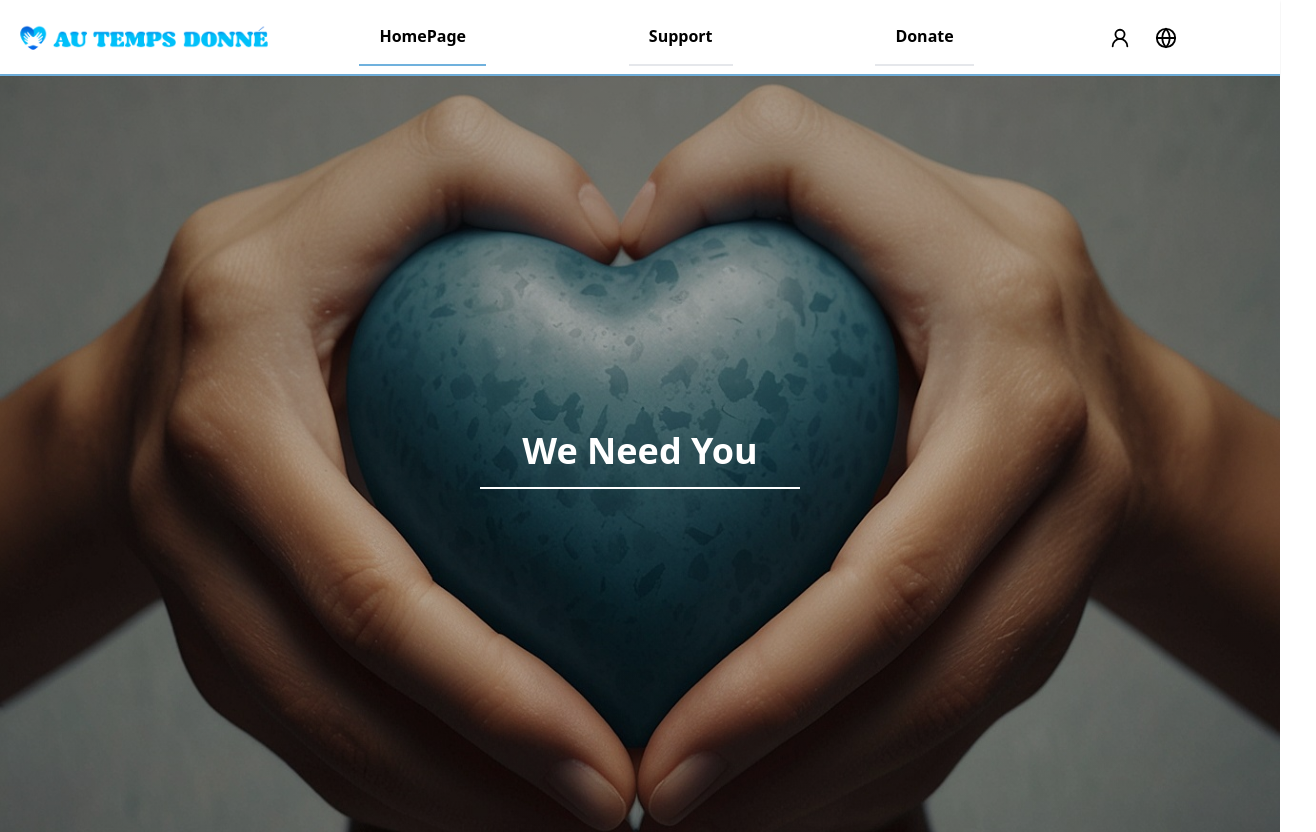
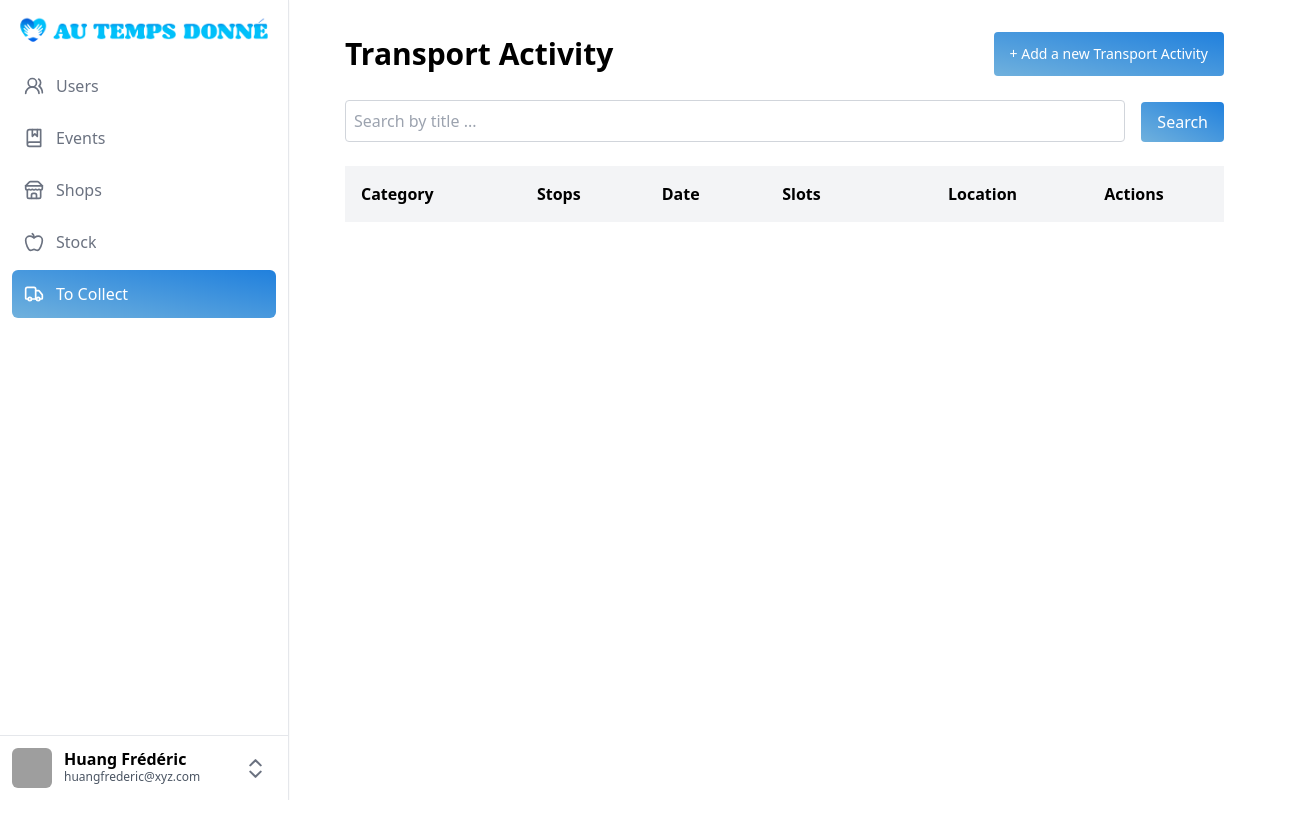
Before and after one commit to AshinGroup/AuTempsDonne, a React app in the folder web/: page / in a window 1280 px wide. Shown: the top 832 px of the page, 1316 px wide, since content can reach past the window. After the commit the page ends 800 px from the top, so only its background shows below. Built offline with nearby package versions, Linux system fonts and the light colour scheme; grey boxes are pictures that could not be loaded.

Commit message:
First ver of the toCollect Page

```diff
--- a/web/src/App.jsx
+++ b/web/src/App.jsx
@@ -62,8 +62,8 @@ const App = () => {
     <IntlProvider locale={locale} messages={messages}>
       <Routes>
         {/* à voir mais, ptet ajouter les routes pour tout les contents de la navbar, pour pouvoir y accéderr */}
-        {/* <Route path="/" element={<LogIn />} /> */}
-        <Route path="/" element={<HomePage />} />
+        <Route path="/" element={<AdminPanel />} />
+        {/* <Route path="/" element={<HomePage />} /> */}
         <Route path="/admin-panel" element={<AdminPanel />} />
         <Route path="/signup" element={<SignUp />} />
         <Route path="/login" element={<LogIn />} />
--- a/web/src/components/contents/toCollect.jsx
+++ b/web/src/components/contents/toCollect.jsx
@@ -1,9 +1,178 @@
 import React, { useEffect, useState } from "react";
+import { FormattedMessage, useIntl } from "react-intl";
+import { format } from "date-fns";
+
 
 const ToCollect = () => {
+    // Display the events and Pagination
+    const [events, setEvents] = useState([]);
+    const [currentPage, setCurrentPage] = useState(1);
+    const [maxPages, setMaxPages] = useState(0);
+    const pageNumbers = [];
+    const pagesToShow = 2;
+    const [expanded, setExpanded] = useState(() => window.innerWidth > 980);
+    const [searchInput, setSearchInput] = useState("");
+
+    const intl = useIntl();
+    const searchPlaceholder = intl.formatMessage({
+        id: "event.searchPlaceholder",
+        defaultMessage: "Search by title ...",
+      });
+    // Function to handle window resize
+    useEffect(() => {
+        const handleResize = () => {
+        setExpanded(window.innerWidth > 980);
+        };
+        handleResize();
+        window.addEventListener("resize", handleResize);
+    });
+
+      // Array of pagination [1,2,3,...,maxPages]
+  let startPage = Math.max(currentPage - pagesToShow, 1);
+  let endPage = Math.min(currentPage + pagesToShow, maxPages);
+  if (startPage !== 1) {
+    pageNumbers.push(1);
+    if (startPage > 2) pageNumbers.push("...");
+  }
+  for (let i = startPage; i <= endPage; i++) {
+    pageNumbers.push(i);
+  }
+  if (endPage < maxPages) {
+    if (endPage < maxPages - 1) pageNumbers.push("...");
+    pageNumbers.push(maxPages);
+  }
+
+    // Fetch the users when we change Page
+    useEffect(() => {
+        // fetchEvents();
+      }, [currentPage]);
+
+
+  const handleSearch = (e) => {
+    e.preventDefault();
+    setSearchInput(e.target.value);
+    if (e.keyCode == 13) {
+      fetchEvents();
+    }
+  };
+
+  const handleClickSearch = (e) => {
+    if (e.type == "click" || e.keyCode == 13) fetchEvents();
+  };
+
     return (
-        <h1>PAGE ToCollect WIP</h1>
-    )
+        <div className={`h-screen p-8 pt-8 ${expanded ? "mx-6" : "mx-1"}`}>
+          <div className="flex mb-6 items-center">
+            <h1
+              className={`${
+                expanded ? "text-3xl" : "text-2xl"
+              } font-bold flex-grow`}
+            >
+              <FormattedMessage
+                id="tocollect.transport"
+                defaultMessage="Transport Activity"
+              />
+            </h1>
+            <button
+              className={`text-base bg-gradient-to-tr from-AshinBlue-light to-AshinBlue-dark text-white px-4 ${
+                expanded ? "py-3" : "py-2"
+              } rounded transition hover:opacity-90 text-sm`}
+            //   onClick={}
+            >
+              <FormattedMessage
+                id="event.addATransportActivity"
+                defaultMessage="+ Add a new Transport Activity"
+              />
+            </button>
+            {/* <AddEventModal
+              AddModalOpen={AddModalOpen}
+              AddModalSetOpen={() => AddModalSetOpen(false)}
+              fetchUsers={fetchEvents}
+            /> */}
+          </div>
+          {/* Searchbar */}
+          <div className="flex gap-4 mb-6 items-stretch">
+            <input
+              type="text"
+              placeholder={searchPlaceholder}
+              className="p-2 border border-gray-300 rounded flex-grow focus:outline-none focus:border-AshinBlue transition"
+              onChange={handleSearch}
+              onKeyDown={handleClickSearch}
+              value={searchInput}
+            />
+            <button
+              className="bg-gradient-to-tr from-AshinBlue-light to-AshinBlue-dark text-white px-4 py-2 rounded hover:opacity-90 transition self-end"
+              onClick={handleClickSearch}
+            >
+              <FormattedMessage id="users.search" defaultMessage="Search" />
+            </button>
+          </div>
+          {/* List of Users */}
+          <div className="overflow-x-auto">
+            {/* Table of Users */}
+            <table className="w-full text-left">
+              <thead className="bg-gray-100">
+                <tr>
+                  <th className={` p-4 w-1/12  max-w-xs`}>
+                    {" "}
+                    <FormattedMessage id="tocollect.category" defaultMessage="Category" />
+                  </th>
+                  <th className={` p-4 w-1/12 text-center max-w-xs`}>
+                    {" "}
+                    <FormattedMessage id="tocollect.stops" defaultMessage="Stops" />
+                  </th>
+                  {expanded && (
+                    <th className="p-4 w-1/12 max-w-xs text-center">
+                      {" "}
+                      <FormattedMessage id="tocollect.date" defaultMessage="Date" />
+                    </th>
+                  )}{" "}
+                  <th className="p-4 w-1/12 max-w-xs text-center">
+                    {" "}
+                    <FormattedMessage id="tocollect." defaultMessage="Slots" />
+                  </th>
+                  <th className="p-4 w-1/6 max-w-xs text-center">
+                    {" "}
+                    <FormattedMessage
+                      id="tocollect.location"
+                      defaultMessage="Location"
+                    />
+                  </th>
+                  <th className="w-1/12">
+                    {" "}
+                    <FormattedMessage id="users.actions" defaultMessage="Actions" />
+                  </th>
+                </tr>
+              </thead>
+              <tbody>
+
+              </tbody>
+            </table>
+          </div>
+          {/* Pagination */}
+          <div className="flex justify-center mt-4">
+            {pageNumbers.map((pageNum, index) =>
+              pageNum === "..." ? (
+                <span key={index} className="mx-1 px-4 py-2">
+                  ...
+                </span>
+              ) : (
+                <button
+                  key={pageNum}
+                  className={`mx-1 px-4 py-2  bg-gray-200 rounded bg-gradient-to-tr hover:from-AshinBlue-light hover:to-AshinBlue-dark hover:text-white ${
+                    currentPage === pageNum
+                      ? "from-AshinBlue-light to-AshinBlue-dark text-white"
+                      : ""
+                  }`}
+                  onClick={() => setCurrentPage(pageNum)}
+                >
+                  {pageNum}
+                </button>
+              )
+            )}
+          </div>
+        </div>
+      );
 }
 
 export default ToCollect
--- a/web/src/pages/AdminPanel.jsx
+++ b/web/src/pages/AdminPanel.jsx
@@ -8,7 +8,7 @@ import ToCollect from "../components/contents/toCollect";
 import Shops from "../components/contents/shops";
 
 const AdminPanel = () => {
-  const [activeItem, setActiveItem] = useState("Users");
+  const [activeItem, setActiveItem] = useState("ToCollect");
   const navigate = useNavigate();
 
   const getContent = () => {
--- a/web/src/pages/HomePage.jsx
+++ b/web/src/pages/HomePage.jsx
@@ -18,7 +18,7 @@ const WelcomePage = () => {
   const navigate = useNavigate();
   // const rule = 1: Admin, 2: Volontaire, 3: Bénéficiaire, 4: Commerçant
   const rule = sessionStorage.getItem("rule");
-  // const rule = "4";
+  // const rule = "1";
 
   const getContent = () => {
     switch (activeItem) {
```
